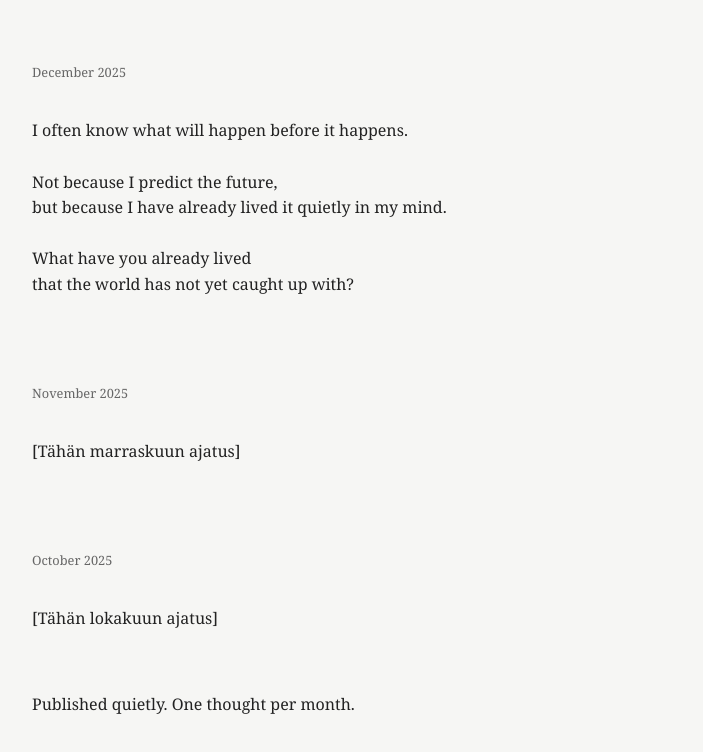
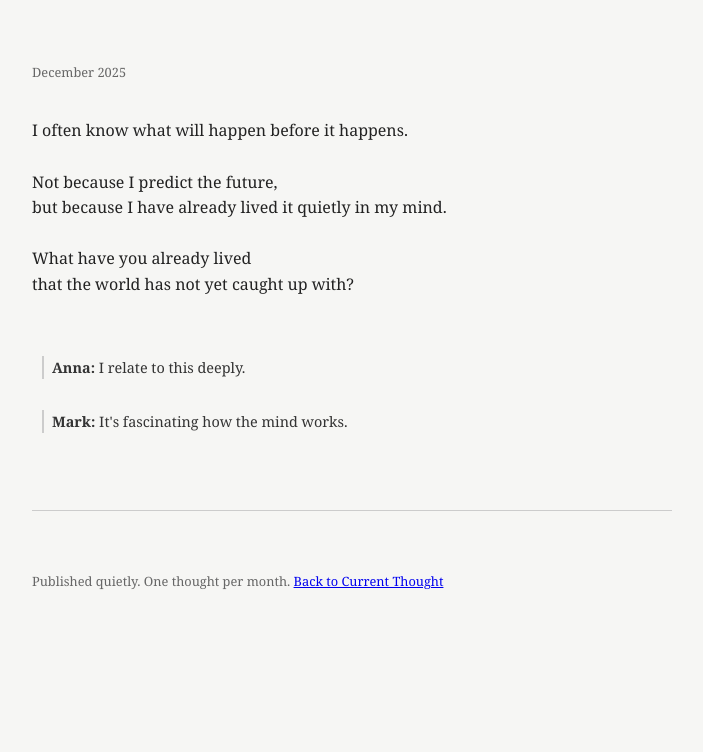
Before and after one commit to dbnantti-png/DBN, a plain HTML site: page archive.html in a window 1280 px wide. Shown: the part 114-866 px from the top of the page, without its empty margins (288-991 px from the left). After the commit the page ends 800 px from the top, so only its background shows below. Drawn offline with Linux system fonts and the light colour scheme.

Commit message:
Enhance archive.html with comments and styling

```diff
--- a/archive.html
+++ b/archive.html
@@ -22,11 +22,29 @@
     .thought {
       margin-bottom: 60px;
       white-space: pre-line;
+      border-bottom: 1px solid #ccc;
+      padding-bottom: 20px;
     }
     .date {
       font-size: 0.8em;
       color: #666;
       margin-bottom: 10px;
+    }
+    .comments {
+      margin-top: 10px;
+      font-size: 0.9em;
+      color: #333;
+      padding-left: 10px;
+    }
+    .comment {
+      margin-bottom: 8px;
+      border-left: 2px solid #ccc;
+      padding-left: 8px;
+    }
+    footer {
+      font-size: 0.8em;
+      color: #666;
+      margin-top: 40px;
     }
   </style>
 </head>
@@ -34,6 +52,7 @@
 
 <h1>Once a Month Archive</h1>
 
+<!-- Esimerkki vanha ajatus ja kommentit -->
 <div class="thought">
   <div class="date">December 2025</div>
   I often know what will happen before it happens.
@@ -43,20 +62,27 @@
 
   What have you already lived
   that the world has not yet caught up with?
+
+  <div class="comments">
+    <div class="comment"><strong>Anna:</strong> I relate to this deeply.</div>
+    <div class="comment"><strong>Mark:</strong> It's fascinating how the mind works.</div>
+  </div>
 </div>
 
+<!-- Lisää uusia ajatuksia tähän manuaalisesti hyväksyttyjen kommenttien kanssa -->
+<!--
 <div class="thought">
-  <div class="date">November 2025</div>
-  [Tähän marraskuun ajatus]
+  <div class="date">January 2026</div>
+  [Kirjoita kuukauden ajatus tähän]
+
+  <div class="comments">
+    <div class="comment"><strong>Nick:</strong> My experience was similar.</div>
+  </div>
 </div>
-
-<div class="thought">
-  <div class="date">October 2025</div>
-  [Tähän lokakuun ajatus]
-</div>
+-->
 
 <footer>
-Published quietly. One thought per month.
+Published quietly. One thought per month. <a href="index.html">Back to Current Thought</a>
 </footer>
 
 </body>
```
